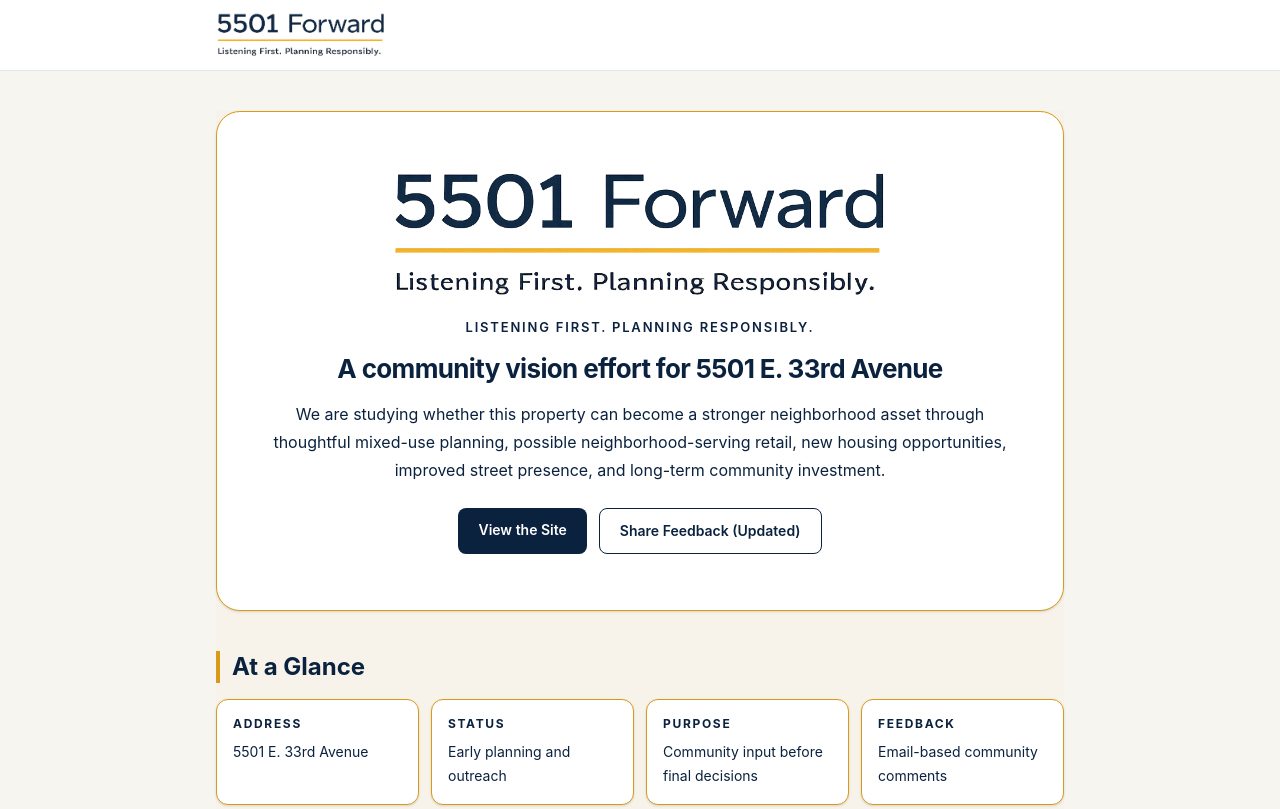
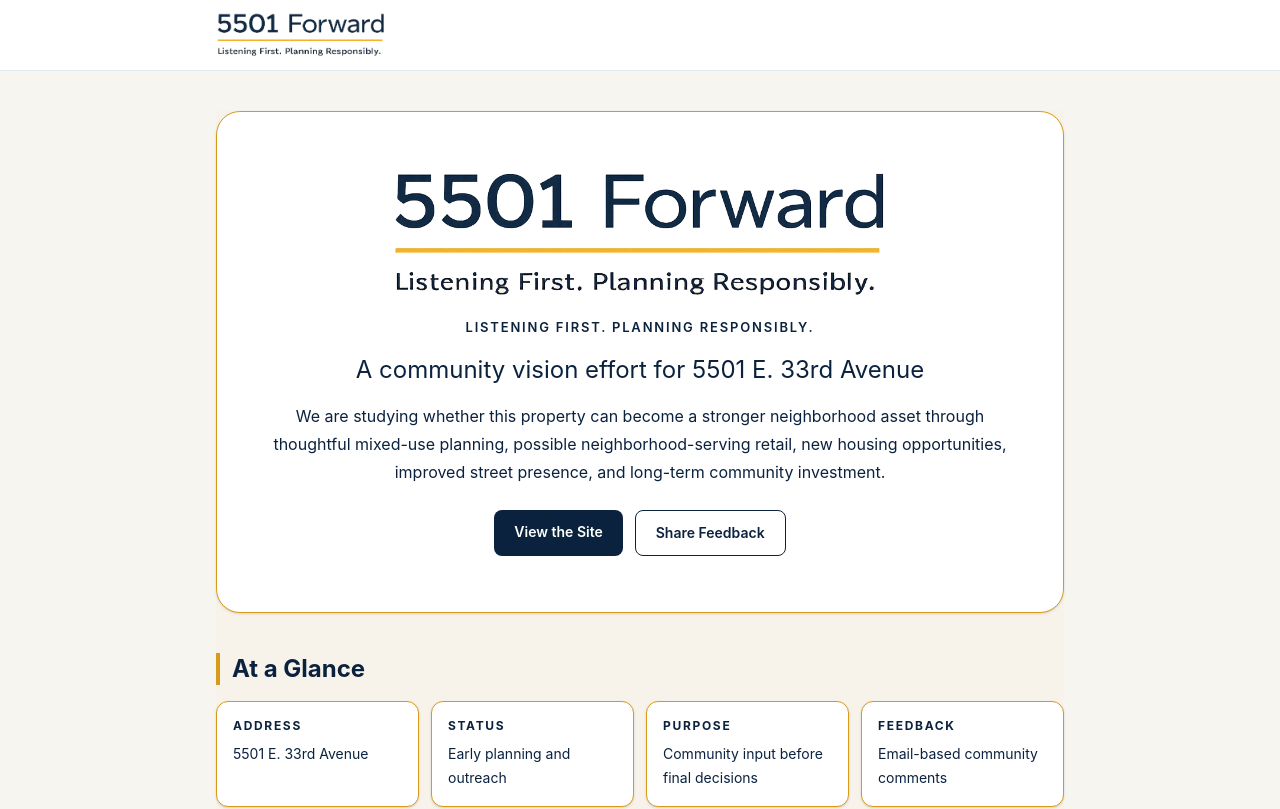
Before and after one commit to martinez-frank/5501-forward-site, a Next.js app: page /community in a window 1280 px wide. Shown: the top 809 px of the page. Built offline with nearby package versions, Linux system fonts and the light colour scheme.

Commit message:
Adjust community hero subheading weight and feedback CTA text

```diff
--- a/app/community/page.tsx
+++ b/app/community/page.tsx
@@ -46,15 +46,15 @@ export default function CommunityPage() {
         <p className="mt-4 text-center text-[12px] font-semibold uppercase tracking-[0.14em] text-[#0B223F] sm:text-[13px]">
           Listening First. Planning Responsibly.
         </p>
-        <h1 className="mx-auto mt-3 max-w-[760px] text-center text-[21px] font-bold leading-[1.2] tracking-tight text-[#0B223F] sm:mt-4 sm:text-[26px]">
+        <p className="mx-auto mt-3 max-w-[760px] text-center text-xl font-normal leading-snug text-[#0B223F] sm:mt-4 sm:text-2xl">
           A community vision effort for 5501 E. 33rd Avenue
-        </h1>
+        </p>
         <p className="mx-auto mt-3 max-w-[820px] text-center text-[15px] leading-7 text-[#0B223F] sm:mt-4 sm:text-[16px]">
           We are studying whether this property can become a stronger neighborhood asset through thoughtful mixed-use planning, possible neighborhood-serving retail, new housing opportunities, improved street presence, and long-term community investment.
         </p>
         <div className="mt-5 flex flex-col justify-center gap-3 sm:mt-6 sm:flex-row">
           <a href="#site-location" className="rounded-lg bg-[#0B223F] px-5 py-3 text-center text-sm font-semibold text-white">View the Site</a>
-          <a href="#share-feedback" className="rounded-lg border border-[#0B223F] bg-white px-5 py-3 text-center text-sm font-semibold text-[#0B223F]">Share Feedback (Updated)</a>
+          <a href="#share-feedback" className="rounded-lg border border-[#0B223F] bg-white px-5 py-3 text-center text-sm font-semibold text-[#0B223F]">Share Feedback</a>
         </div>
       </section>
 
```
